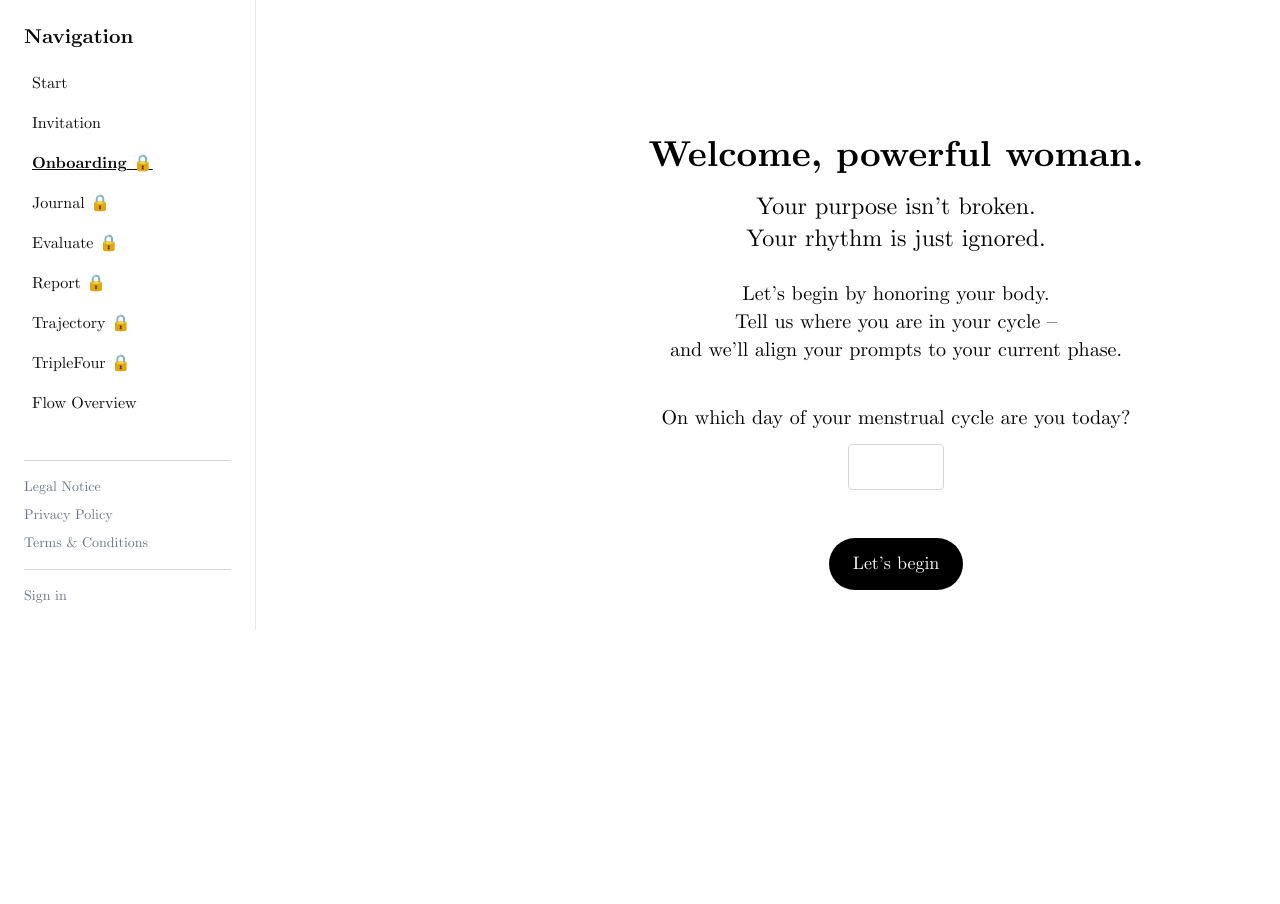
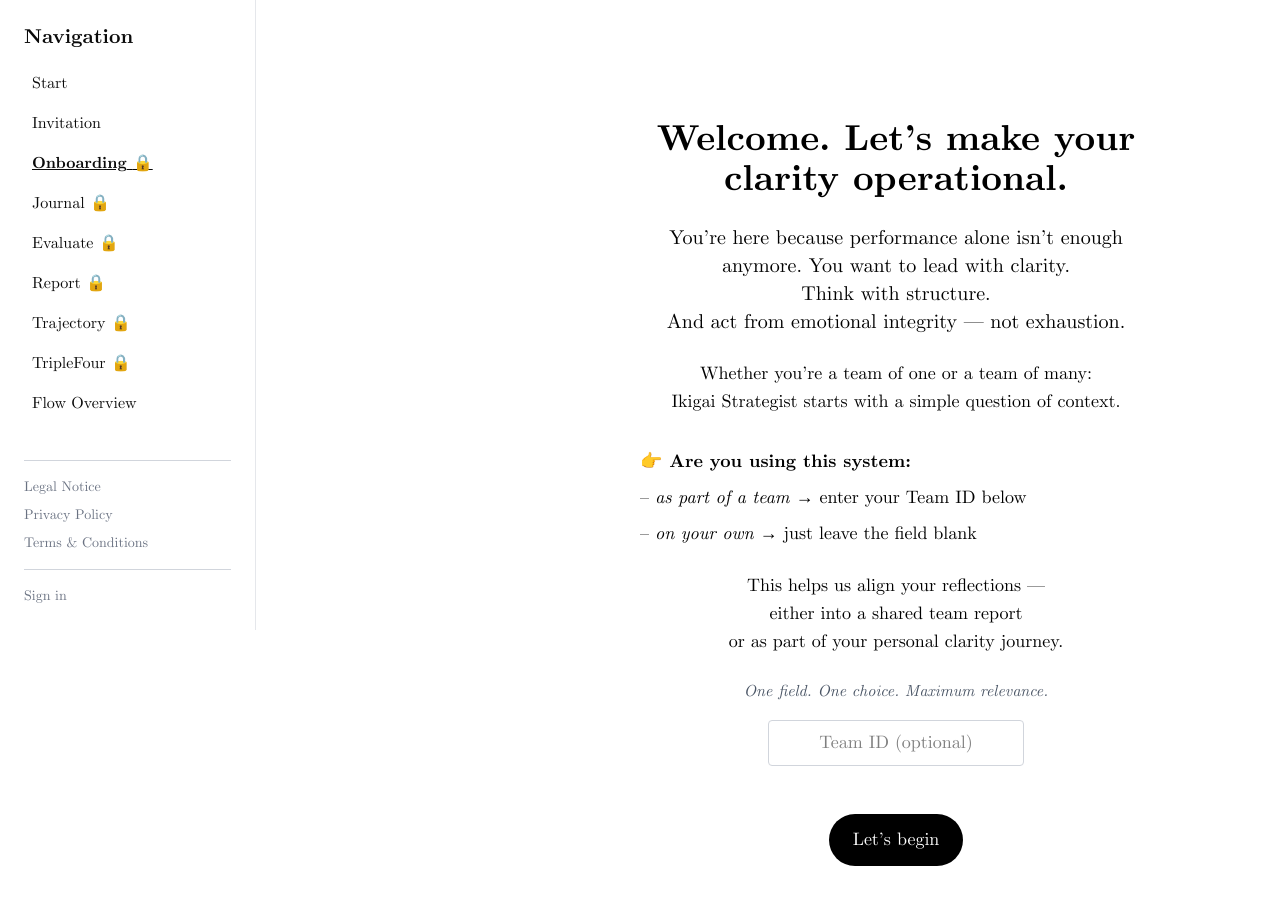
Before and after one commit to DrMvF/ikigaistrategist, a Next.js app: page /onboarding in a window 1280 px wide. Before the commit the page ends 880 px from the top, so only its background shows below. Built offline with nearby package versions, Linux system fonts and the light colour scheme; no server answers.

Commit message:
Add page view tracking to OnboardingPage and verify team_id handling

```diff
--- a/app/(flowlayout)/onboarding/page.tsx
+++ b/app/(flowlayout)/onboarding/page.tsx
@@ -1,89 +1,85 @@
 'use client';
 
-import { useState } from 'react';
+import { useState, useEffect } from 'react';
 import { useRouter } from 'next/navigation';
 import { useUser, useClerk } from '@clerk/nextjs';
 import { track } from '@vercel/analytics';
 
 export default function OnboardingPage() {
-  const [cycleDay, setCycleDay] = useState<number | ''>('');
+  const [teamId, setTeamId] = useState('');
   const [error, setError] = useState('');
   const router = useRouter();
   const { user } = useUser();
   const { openSignIn } = useClerk();
 
-  const determinePhase = (day: number) => {
-    if (day >= 1 && day <= 5) return 'menstruation';
-    if (day >= 6 && day <= 13) return 'follicular';
-    if (day >= 14 && day <= 18) return 'ovulation';
-    if (day >= 19 && day <= 35) return 'luteal';
-    return 'unknown';
-  };
+  // Track initial page view
+  useEffect(() => {
+    track('page_view_onboarding');
+  }, []);
 
-  const handleStart = async () => {
+  const handleStart = () => {
     if (!user) {
-      openSignIn(); // Öffnet Clerk-SignIn Modal, wenn nicht eingeloggt
+      openSignIn();
       return;
     }
 
-    if (typeof cycleDay === 'number' && cycleDay >= 1 && cycleDay <= 35) {
-      const phase = determinePhase(cycleDay);
-
-      try {
-        const res = await fetch('/api/cycle', {
-          method: 'POST',
-          headers: { 'Content-Type': 'application/json' },
-          body: JSON.stringify({ cycleDay, userId: user.id }),
-        });
-
-        if (!res.ok) {
-          const data = await res.json();
-          setError(data.error || 'Something went wrong.');
-          return;
-        }
-
-        track('cycle_phase_saved', { day: cycleDay });
-      } catch (err) {
-        console.error('❌ API error:', err);
-        setError('Failed to save cycle info.');
-        return;
+    try {
+      if (teamId.trim()) {
+        localStorage.setItem('team_id', teamId.trim());
+        track('onboarding_team_selected', { teamId: teamId.trim() });
+      } else {
+        track('onboarding_solo_selected');
       }
 
-      localStorage.setItem('cycle_day', cycleDay.toString());
-      localStorage.setItem('cycle_phase', phase);
       router.push('/journal');
-    } else {
-      setError('Please enter a valid day between 1 and 35.');
+    } catch (err) {
+      console.error('❌ Onboarding error:', err);
+      setError('Something went wrong. Please try again.');
     }
   };
 
   return (
-    <div className="flex flex-col min-h-screen items-center justify-start px-8 sm:px-20 pt-24 font-cm text-black dark:text-white bg-white dark:bg-black">
+    <div className="flex flex-col min-h-screen items-center justify-start px-8 sm:px-20 pt-20 font-cm text-black dark:text-white bg-white dark:bg-black">
       <main className="max-w-xl w-full text-center">
-        <h1 className="text-3xl sm:text-4xl font-bold mb-4">
-          Welcome, powerful woman.
+        <h1 className="text-3xl sm:text-4xl font-bold mb-6">
+          Welcome. Let’s make your clarity operational.
         </h1>
-        <p className="text-xl sm:text-2xl mb-6">
-          Your purpose isn’t broken. <br /> Your rhythm is just ignored.
-        </p>
-        <p className="text-base sm:text-xl mb-4">
-          Let’s begin by honoring your body. <br />
-          Tell us where you are in your cycle – <br />
-          and we’ll align your prompts to your current phase.
+
+        <p className="text-lg sm:text-xl mb-4">
+          You’re here because performance alone isn’t enough anymore.
+          You want to lead with clarity. <br />
+          Think with structure. <br />
+          And act from emotional integrity — not exhaustion.
         </p>
 
-        <label className="block text-xl sm:text-xl mb-3 mt-10" htmlFor="cycleDay">
-          On which day of your menstrual cycle are you today?
-        </label>
+        <p className="text-base sm:text-lg mt-6 mb-4">
+          Whether you’re a team of one or a team of many: <br />
+          Ikigai Strategist starts with a simple question of context.
+        </p>
+
+        <div className="text-left mt-8 text-base sm:text-lg space-y-2">
+          <p><strong>👉 Are you using this system:</strong></p>
+          <p>– <em>as part of a team</em> → enter your Team ID below</p>
+          <p>– <em>on your own</em> → just leave the field blank</p>
+        </div>
+
+        <p className="mt-6 text-base sm:text-lg">
+          This helps us align your reflections — <br />
+          either into a shared team report <br />
+          or as part of your personal clarity journey.
+        </p>
+
+        <p className="mt-6 mb-4 text-sm sm:text-base italic text-gray-600 dark:text-gray-400">
+          One field. One choice. Maximum relevance.
+        </p>
 
         <input
-          type="number"
-          id="cycleDay"
-          min={1}
-          max={35}
-          value={cycleDay}
-          onChange={(e) => setCycleDay(Number(e.target.value))}
-          className="w-24 text-center px-3 py-2 rounded border border-gray-300 dark:border-gray-600 bg-white dark:bg-black text-black dark:text-white text-lg"
+          type="text"
+          id="teamId"
+          placeholder="Team ID (optional)"
+          value={teamId}
+          onChange={(e) => setTeamId(e.target.value)}
+          className="w-64 text-center px-3 py-2 rounded border border-gray-300 dark:border-gray-600 bg-white dark:bg-black text-black dark:text-white text-lg"
         />
 
         {error && <p className="text-red-500 mt-2">{error}</p>}
```
